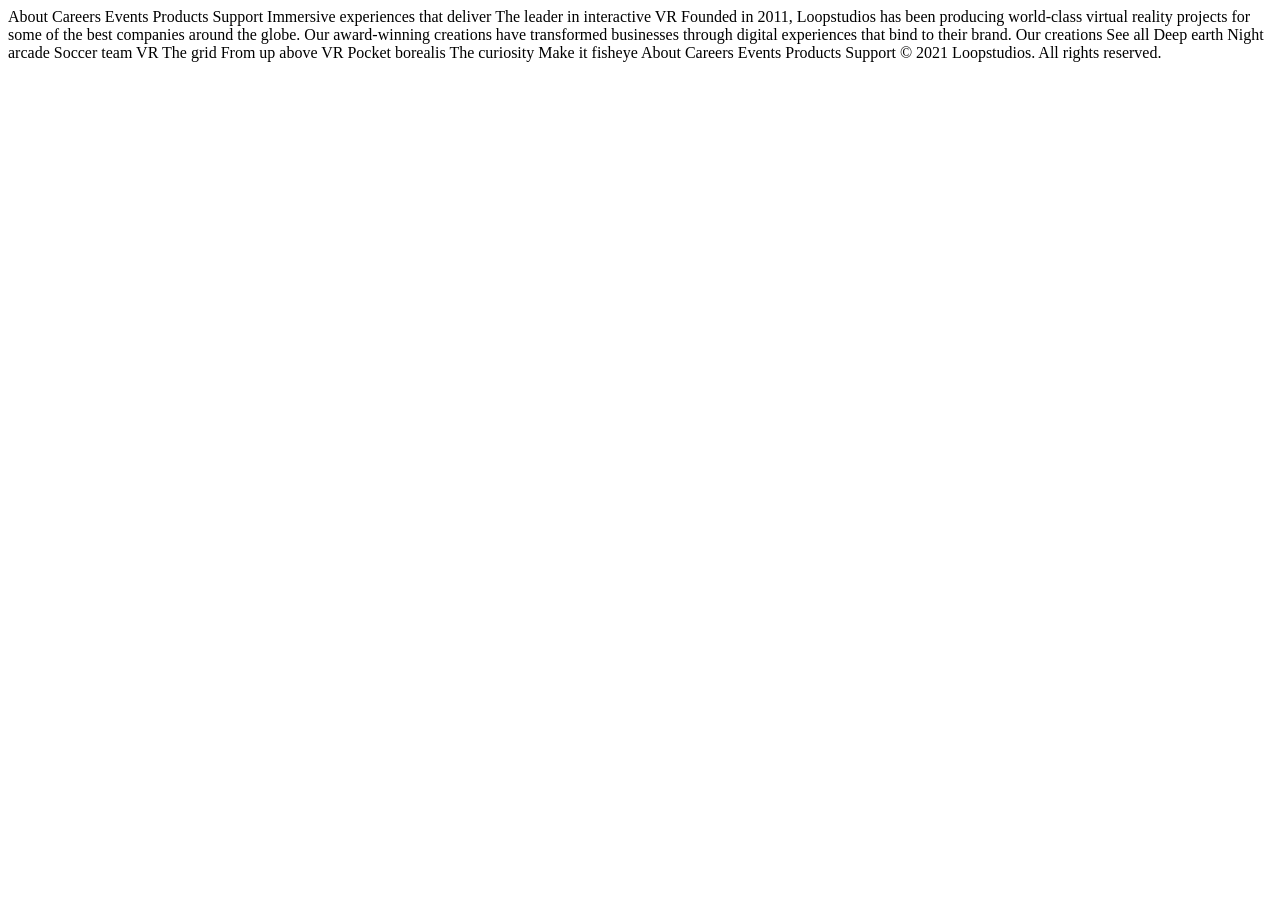
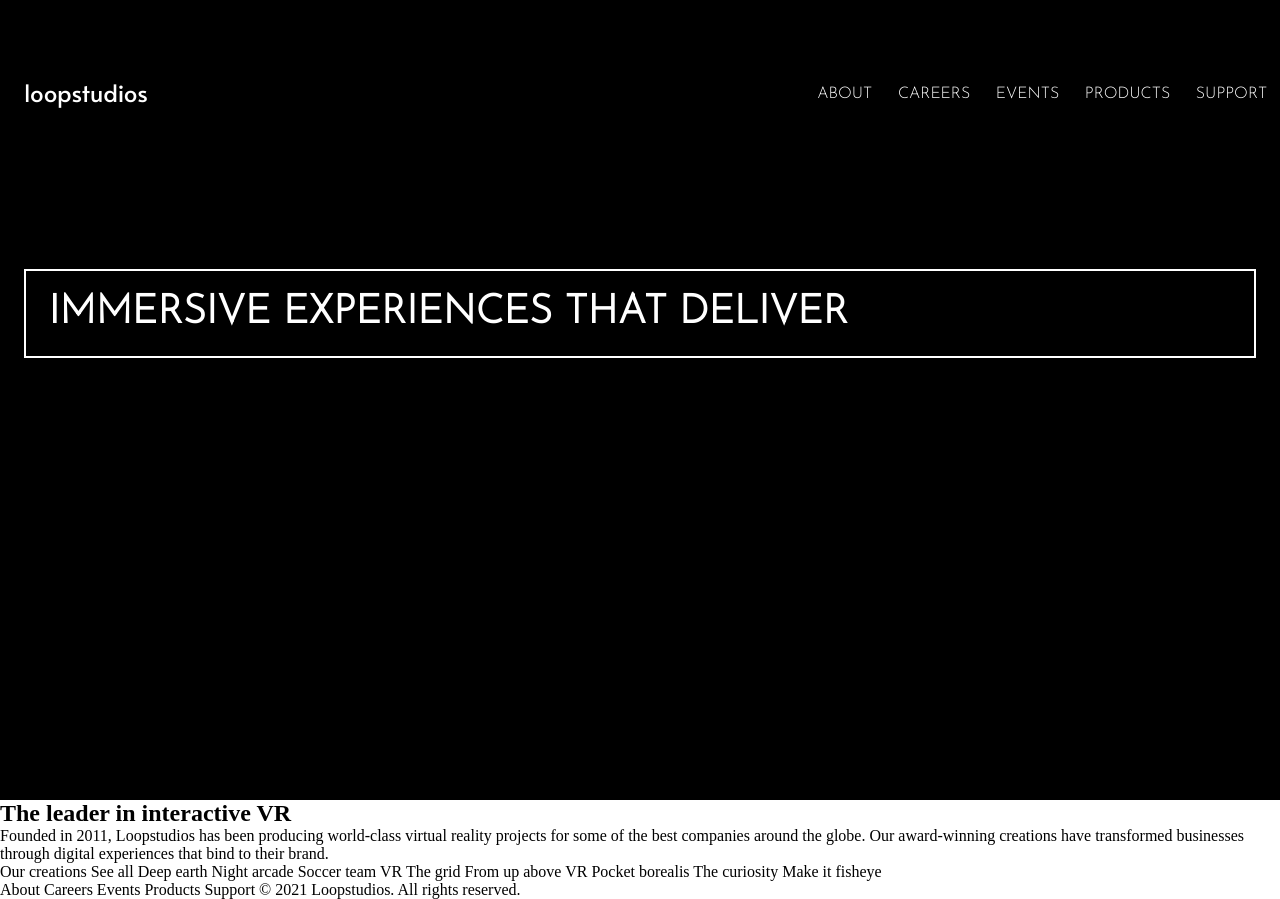
Before and after one commit to bkim1080/Loop-Studios-Landing-Page, a website: page index.html in a window 1280 px wide. Before the commit the page ends 800 px from the top, so only its background shows below. Drawn offline with nearby package versions, Linux system fonts and the light colour scheme; files that its build step writes are made by us from their sources.

Commit message:
Build out header and responsive navbar. Optimize for mobile

```diff
--- a/css/styles.scss
+++ b/css/styles.scss
@@ -0,0 +1,137 @@
+$color-primary: hsl(0, 0%, 0%);
+$color-secondary: hsl(0, 0%, 55%);
+$color-light: hsl(0, 0%, 100%);
+$color-dark: hsl(0, 0%, 41%);
+$font-family1: 'Alata', sans-serif;
+$font-family2: 'Josefin Sans', sans-serif;
+
+*, *::after, *::before {
+   box-sizing: border-box;
+   margin: 0;
+   padding: 0;
+}
+
+body {
+   width: 100vw;
+}
+
+.brand-title {
+   font-family: $font-family1;
+   font-size: 1.5rem;
+   margin: 2rem 0 0 1.5rem;
+}
+
+.display-none.active {
+   display: none;
+}
+
+.header {
+   // background-image: url('../../images/mobile/image-hero.jpg');
+   background-color:$color-primary; //delete
+   background-size: contain;
+   background-repeat: no-repeat;
+   min-height: 100vh;
+}
+
+.header.active {
+   background-image: none;
+   background-color:$color-primary;
+}
+
+.navbar {
+   color: $color-light;
+   display: flex;
+   flex-direction: column;
+}
+
+.navbar-links {
+   display: none;
+}
+
+.navbar-links.active {
+   display: flex;
+}
+
+.navbar-links a {
+   color: $color-light;
+   font-family: $font-family2;
+   display: block;
+   padding: 1rem;
+   text-decoration: none;
+}
+
+.navbar-links ul {
+   margin: 5rem 0 0 .5rem;
+   list-style: none;
+}
+
+.toggle-btn {
+   display: flex;
+   flex-direction: column;
+   justify-content: space-between;
+   height: 20px;
+   position: absolute;
+   right: 1.5rem;
+   top: 2.3rem;
+   width: 30px;
+}
+
+.toggle-btn.active .bar:nth-child(2) {
+   opacity: 0;
+}
+
+.toggle-btn.active .bar:nth-child(1) {
+   transform: translateY(8px) rotate(45deg);
+}
+
+.toggle-btn.active .bar:nth-child(3) {
+   transform: translateY(-8px) rotate(-45deg);
+}
+
+.bar {
+   background-color: white;
+   height: 3px;
+   width: 100%;
+}
+
+
+
+
+.main-heading {
+   font-size: 2.5rem;
+   font-family: $font-family2;
+   color: $color-light;
+   border: 2px solid $color-light;
+   padding: 1.4rem;
+   margin: 10rem 1.5rem;
+}
+
+.main-heading.active {
+   display: none;
+}
+
+@media (min-width: 426px) {
+   .toggle-btn {
+      display: none;
+   }
+
+   .navbar {
+      justify-content: space-between;
+      align-items: flex-end;
+      flex-direction: row;
+   }
+
+   .navbar-links {
+      display: flex
+   }
+
+   .navbar-links ul {
+      display: flex;
+   }
+
+   .navbar-links a {
+      padding: .4rem .8rem;
+
+   }
+
+}
--- a/index.html
+++ b/index.html
@@ -5,30 +5,49 @@
    <meta charset="UTF-8">
    <meta name="viewport" content="width=device-width, initial-scale=1.0">
    <link rel="icon" type="image/png" sizes="32x32" href="./images/favicon-32x32.png">
-    <link rel="stylesheet" href="css/styles.css">
-    <title>Looptudios Landing Page</title>
+   <link rel="preconnect" href="https://fonts.googleapis.com">
+   <link rel="preconnect" href="https://fonts.gstatic.com" crossorigin>
+   <link href="https://fonts.googleapis.com/css2?family=Alata&family=Josefin+Sans:wght@300&display=swap" rel="stylesheet">   <link rel="stylesheet" href="css/styles.css">
+   <title>Loopstudios Landing Page</title>
 </head>
 
 <body>
-  About
-  Careers
-  Events
-  Products
-  Support
+   <header class="header">
+      <nav class="navbar">
+         <div class="brand-title">
+            loopstudios
+         </div>
+         <a href="#" class="toggle-btn">
+            <span class="bar"></span>
+            <span class="bar"></span>
+            <span class="bar"></span>
+         </a>
+         <div class="navbar-links">
+            <ul>
+               <li><a href="#">ABOUT</a></li>
+               <li><a href="#">CAREERS</a></li>
+               <li><a href="#">EVENTS</a></li>
+               <li><a href="#">PRODUCTS</a></li>
+               <li><a href="#">SUPPORT</a></li>
+            </ul>
+         </div>
+      </nav>
+      <h1 class="main-heading">IMMERSIVE EXPERIENCES THAT DELIVER</h1>
+   </header>
 
-  Immersive experiences that deliver
-
-  The leader in interactive VR
-
+   <section class="display-none">
+      <section>
+         <h2>The leader in interactive VR</h2>
+         <p>
             Founded in 2011, Loopstudios has been producing world-class virtual reality
             projects for some of the best companies around the globe. Our award-winning
             creations have transformed businesses through digital experiences that bind
             to their brand.
-
+         </p>
+      </section>
+      <section>
          Our creations
-
          See all
-
          Deep earth
          Night arcade
          Soccer team VR
@@ -37,14 +56,17 @@
          Pocket borealis
          The curiosity
          Make it fisheye
-
+      </section>
+      <footer>
          About
          Careers
          Events
          Products
          Support
+         © 2021 Loopstudios. All rights reserved.
+      </footer>
+   </section>
 
-  © 2021 Loopstudios. All rights reserved.
    <script src="js/script.js"></script>
 </body>
 </html>
--- a/js/script.js
+++ b/js/script.js
@@ -0,0 +1,13 @@
+const toggleBtn = document.querySelector('.toggle-btn')
+const navbarLinks = document.querySelector('.navbar-links')
+const header = document.querySelector('.header')
+const mainHeading = document.querySelector('.main-heading')
+const displayNoneSection = document.querySelector('.display-none')
+
+toggleBtn.addEventListener('click', () => {
+  navbarLinks.classList.toggle('active');
+  header.classList.toggle('active');
+  mainHeading.classList.toggle('active');
+  displayNoneSection.classList.toggle('active');
+  toggleBtn.classList.toggle('active');
+})
```
Also changed, not shown: css/styles.css (added). Lines whose indentation alone changed are shown as unchanged.
